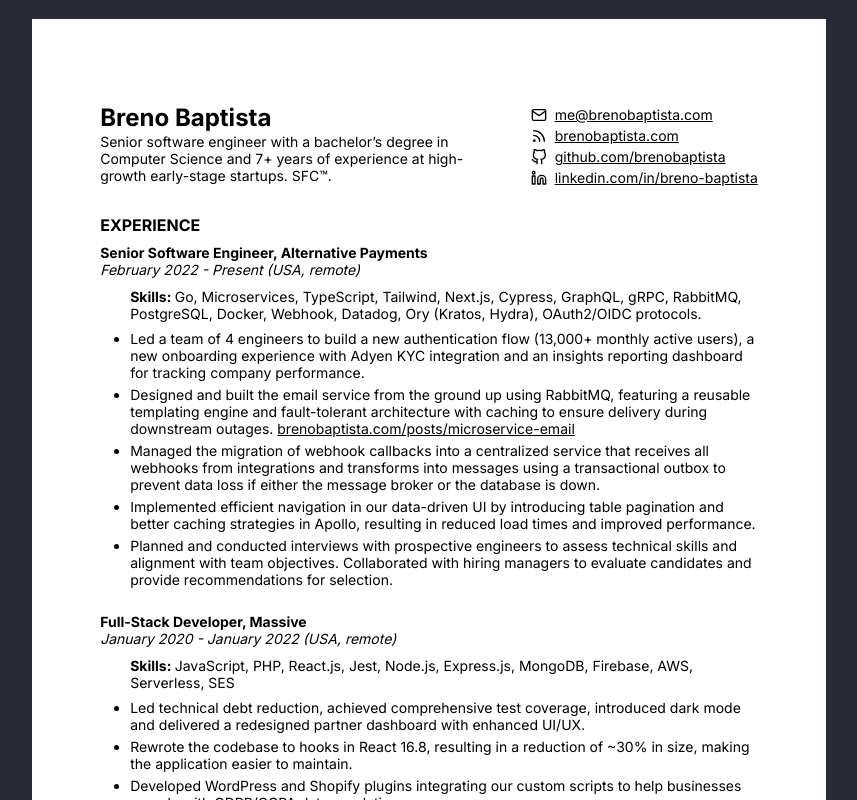
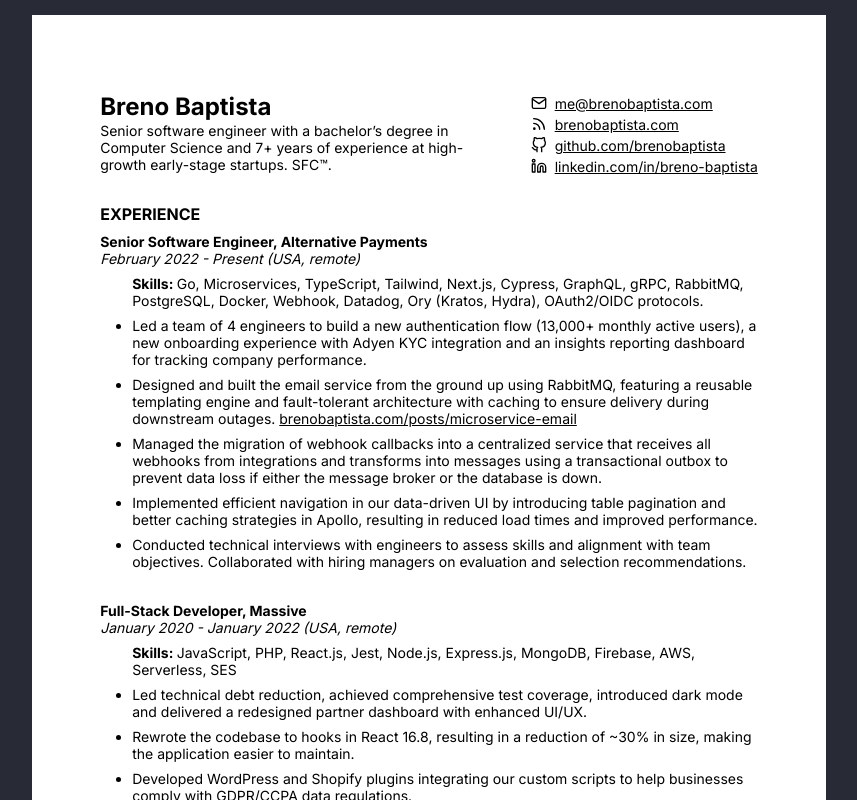
Before and after one commit to brenobaptista/blog, a Next.js app: page /resume in a window 1280 px wide. Shown: the top 800 px of the page, without its empty margins (211-1068 px from the left). Built offline with nearby package versions, Linux system fonts and the light colour scheme.

Commit message:
Update resume

```diff
--- a/src/pages/resume.tsx
+++ b/src/pages/resume.tsx
@@ -120,10 +120,9 @@ const Resume = () => (
                 performance.
               </li>
               <li>
-                Planned and conducted interviews with prospective engineers to
-                assess technical skills and alignment with team objectives.
-                Collaborated with hiring managers to evaluate candidates and
-                provide recommendations for selection.
+                Conducted technical interviews with engineers to assess skills
+                and alignment with team objectives. Collaborated with hiring
+                managers on evaluation and selection recommendations.
               </li>
             </ul>
           </div>
--- a/src/styles/pages/Resume.ts
+++ b/src/styles/pages/Resume.ts
@@ -12,10 +12,10 @@ export const Page = styled.div`
   background: #ffffff;
   width: 210mm;
   height: 297mm;
-  padding: 22mm 18mm;
+  padding: 20mm 18mm;
 
   @media screen {
-    margin: 5mm auto;
+    margin: 4mm auto;
   }
 `
 
@@ -75,15 +75,15 @@ export const Section = styled.div`
 
   ul,
   ol {
-    margin: 10px 0 20px;
-    padding-left: 30px;
+    margin: 8px 0 24px;
+    padding-left: 32px;
   }
 
   li {
-    padding-bottom: 5px;
+    padding-bottom: 8px;
 
     ul {
-      margin: 5px 0 0;
+      margin: 8px 0 0;
     }
   }
 
```
